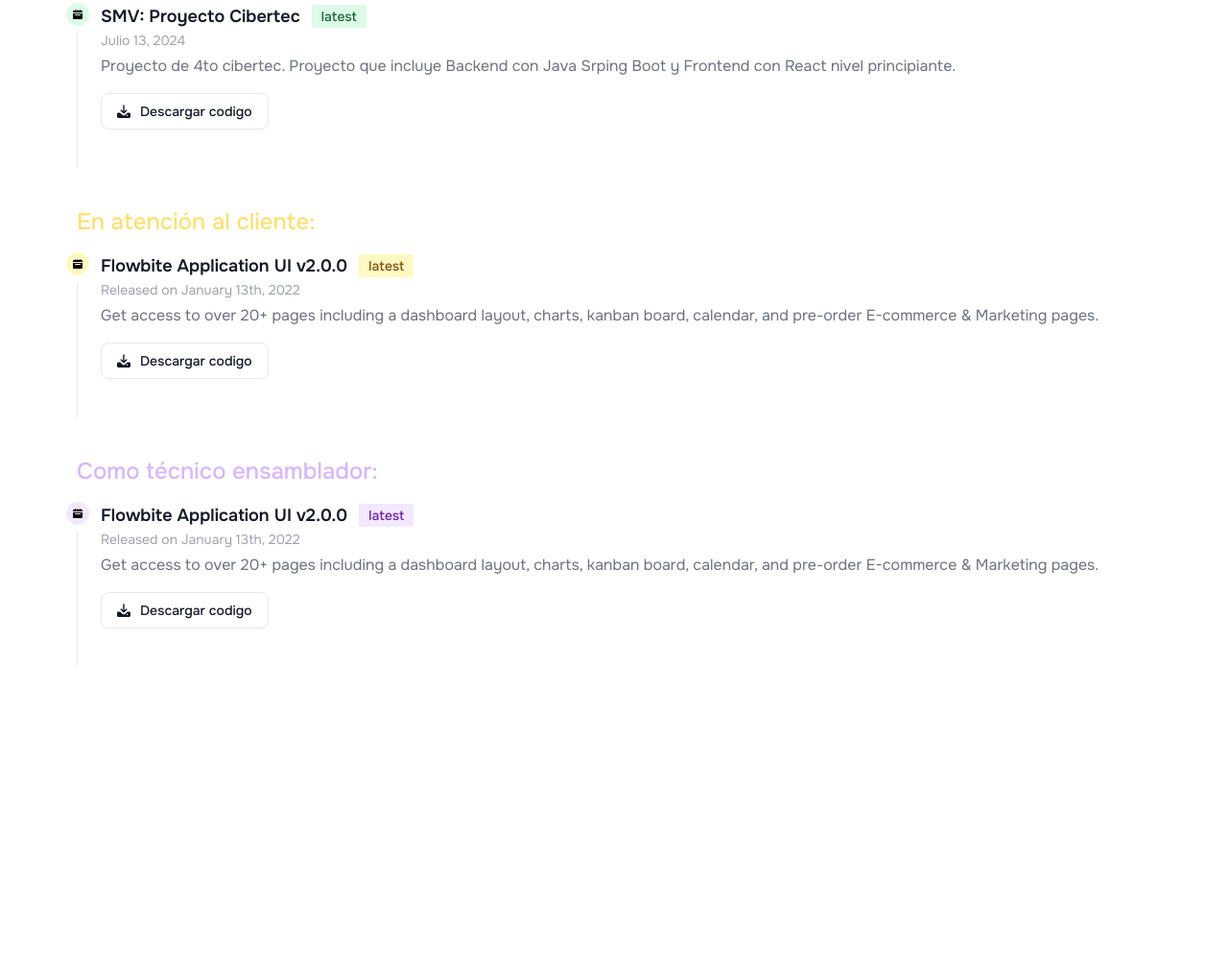
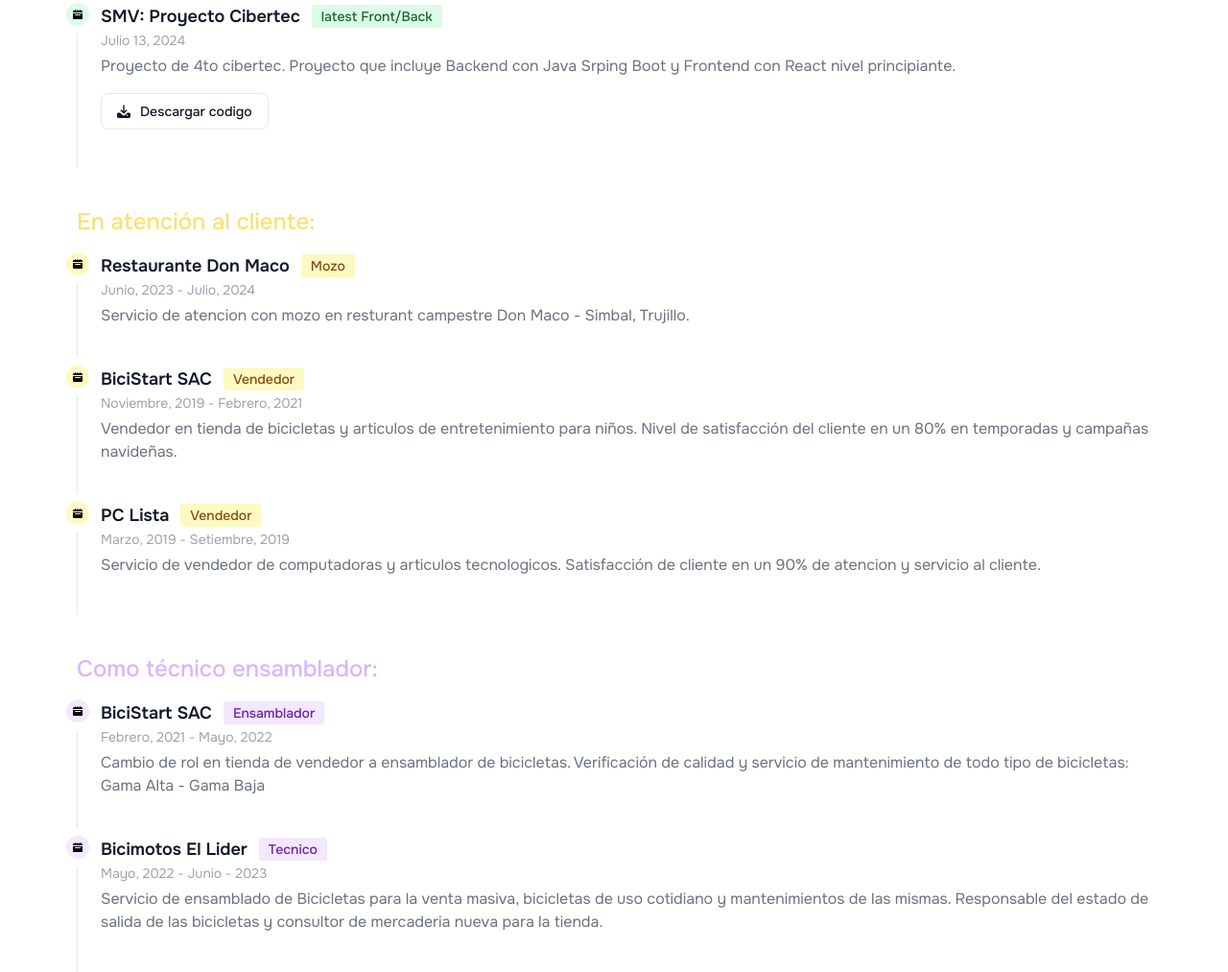
Before and after one commit to LGsus113/Portfolio-DEV-LGsus, an Astro site: page / in a window 1280 px wide. Shown: the part 1557-2570 px from the top of the page at 96% size. Before the commit the page ends 2252 px from the top, so only its background shows below. Built offline with nearby package versions, Linux system fonts and the light colour scheme; Astro itself is replaced by a stand-in of ours.

Commit message:
Datos de Experiencia

```diff
--- a/src/components/Main/Components/Experience.astro
+++ b/src/components/Main/Components/Experience.astro
@@ -15,7 +15,7 @@ const EXPERIENCES = [
         description:
           "Clon de pagina antigua de Tesla con Astro, Tailwind y Pnpm.",
         download: "https://github.com/LGsus113/Tesla-Page-Astro.git",
-        badge: "latest",
+        badge: "latest Astro",
       },
       {
         title: "DAWI: Proyecto Spring Boot",
@@ -23,7 +23,7 @@ const EXPERIENCES = [
         description:
           "Proyecto de presentacion final para curso en cibertec, 5to ciclo. Sistema de Ventas en spring boot con templates de prueba. Proyecto Java",
         download: "https://github.com/LGsus113/ProyectoDawi.git",
-        badge: "latest",
+        badge: "latest Java",
       },
       {
         title: "D-CoDX: Proyecto Cibertec",
@@ -47,7 +47,7 @@ const EXPERIENCES = [
         description:
           "Proyecto de 4to cibertec. Proyecto que incluye Backend con Java Srping Boot y Frontend con React nivel principiante.",
         download: "https://github.com/LGsus113/SMV.git",
-        badge: "latest",
+        badge: "latest Front/Back",
       },
     ],
   },
@@ -56,12 +56,28 @@ const EXPERIENCES = [
     color: "yellow",
     items: [
       {
-        title: "Flowbite Application UI v2.0.0",
-        date: "Released on January 13th, 2022",
+        title: "Restaurante Don Maco",
+        date: "Junio, 2023 - Julio, 2024",
         description:
-          "Get access to over 20+ pages including a dashboard layout, charts, kanban board, calendar, and pre-order E-commerce & Marketing pages.",
-        download: "#",
-        badge: "latest",
+          "Servicio de atencion con mozo en resturant campestre Don Maco - Simbal, Trujillo.",
+        download: "",
+        badge: "Mozo",
+      },
+      {
+        title: "BiciStart SAC",
+        date: "Noviembre, 2019 - Febrero, 2021",
+        description:
+          "Vendedor en tienda de bicicletas y articulos de entretenimiento para niños. Nivel de satisfacción del cliente en un 80% en temporadas y campañas navideñas.",
+        download: "",
+        badge: "Vendedor",
+      },
+      {
+        title: "PC Lista",
+        date: "Marzo, 2019 - Setiembre, 2019",
+        description:
+          "Servicio de vendedor de computadoras y articulos tecnologicos. Satisfacción de cliente en un 90% de atencion y servicio al cliente.",
+        download: "",
+        badge: "Vendedor",
       },
     ],
   },
@@ -70,12 +86,20 @@ const EXPERIENCES = [
     color: "purple",
     items: [
       {
-        title: "Flowbite Application UI v2.0.0",
-        date: "Released on January 13th, 2022",
+        title: "BiciStart SAC",
+        date: "Febrero, 2021 - Mayo, 2022",
         description:
-          "Get access to over 20+ pages including a dashboard layout, charts, kanban board, calendar, and pre-order E-commerce & Marketing pages.",
-        download: "#",
-        badge: "latest",
+          "Cambio de rol en tienda de vendedor a ensamblador de bicicletas. Verificación de calidad y servicio de mantenimiento de todo tipo de bicicletas: Gama Alta - Gama Baja",
+        download: "",
+        badge: "Ensamblador",
+      },
+      {
+        title: "Bicimotos El Lider",
+        date: "Mayo, 2022 - Junio - 2023",
+        description:
+          "Servicio de ensamblado de Bicicletas para la venta masiva, bicicletas de uso cotidiano y mantenimientos de las mismas. Responsable del estado de salida de las bicicletas y consultor de mercaderia nueva para la tienda.",
+        download: "",
+        badge: "Tecnico",
       },
     ],
   },
```
